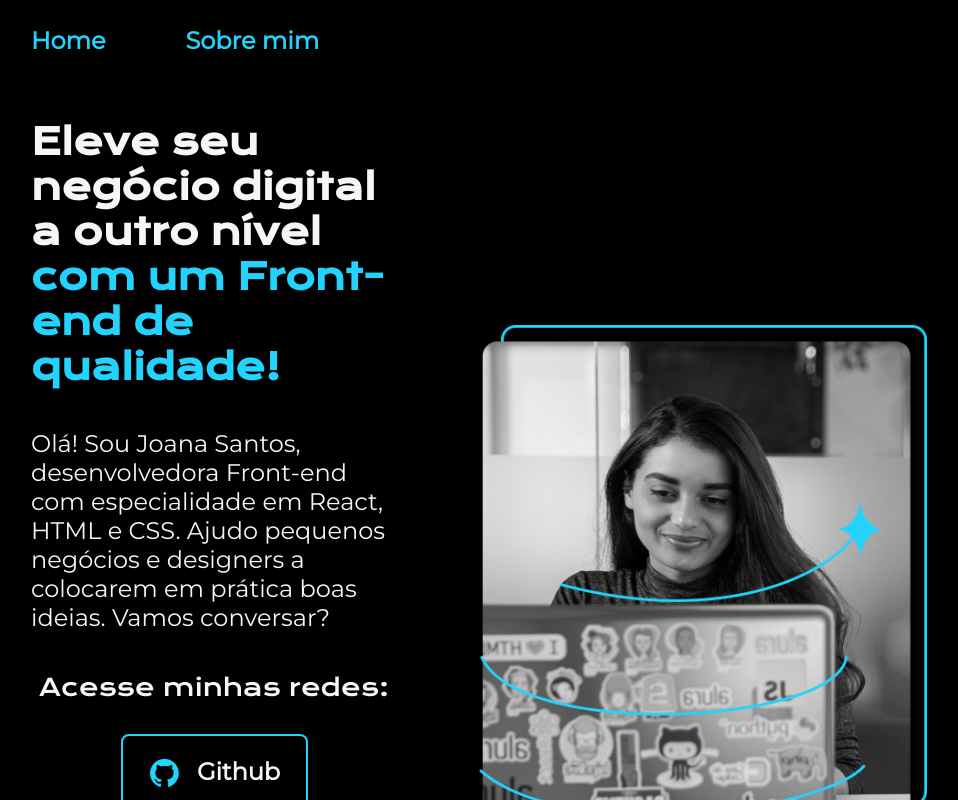
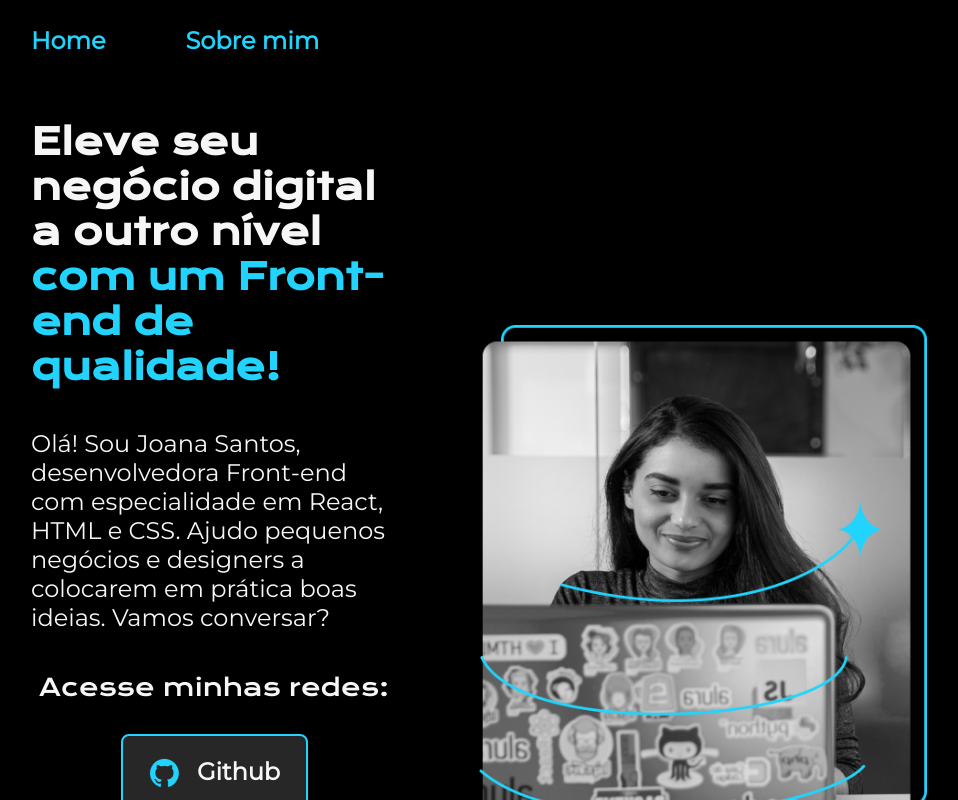
Before and after one commit to marcoslucas28/Projeto-Alura, a plain HTML site: page index.html in a window 1280 px wide. In both pictures the pointer is over the link "Github". Shown: the top 800 px of the page, without its empty margins (161-1119 px from the left). Drawn offline with nearby package versions, Linux system fonts and the light colour scheme.

Commit message:
Add files via upload

```diff
--- a/styles/style.css
+++ b/styles/style.css
@@ -68,7 +68,7 @@
                                 color: var(--cor-secundaria);
                                 font-family: var(--fonte--secundario);}
 
-.apresentacao__links__links:hover {background-color: var(--cor-hover);}
+.apresentacao__links__navegacao:hover {background-color: var(--cor-hover);}
 
 .apresentacao__imagem {width: 50%;}
 
```
